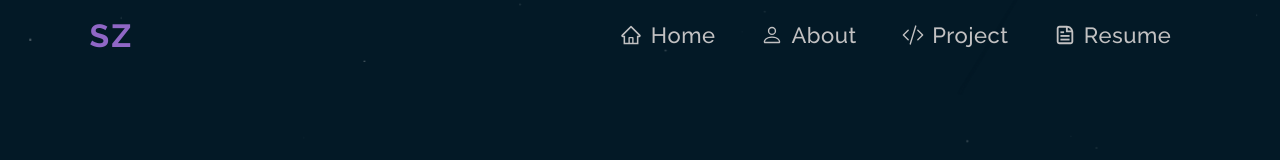
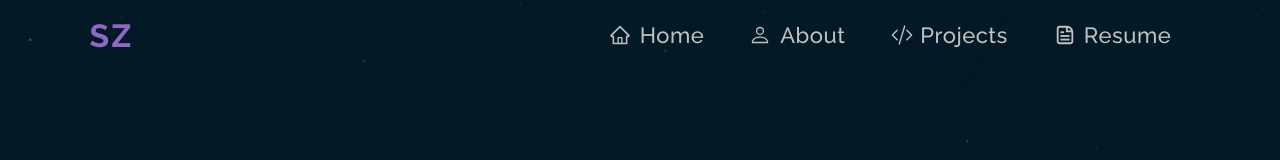
Before and after one commit to ShazSiddiq/My_portfolio, a React (Create React App) app: page / in a window 1280 px wide. Shown: the top 160 px of the page. Built offline with nearby package versions, Linux system fonts and the light colour scheme.

Commit message:
Update Navbar.js

```diff
--- a/src/Components/Navbar.js
+++ b/src/Components/Navbar.js
@@ -53,7 +53,7 @@ const Nav = () => {
         <ul className='NavbarLinks'>
             <li onClick={hideMenu}><Link to="/"><AiOutlineHome/> Home</Link></li>
             <li onClick={hideMenu}><Link to="/About"><BsPerson/> About</Link></li>
-            <li onClick={hideMenu}><Link to="/Project"><BsCodeSlash/> Project</Link></li>
+            <li onClick={hideMenu}><Link to="/Project"><BsCodeSlash/> Projects</Link></li>
             <li onClick={hideMenu}><Link to="/Resume"><CgFileDocument/> Resume</Link></li>
         </ul>
 
```
